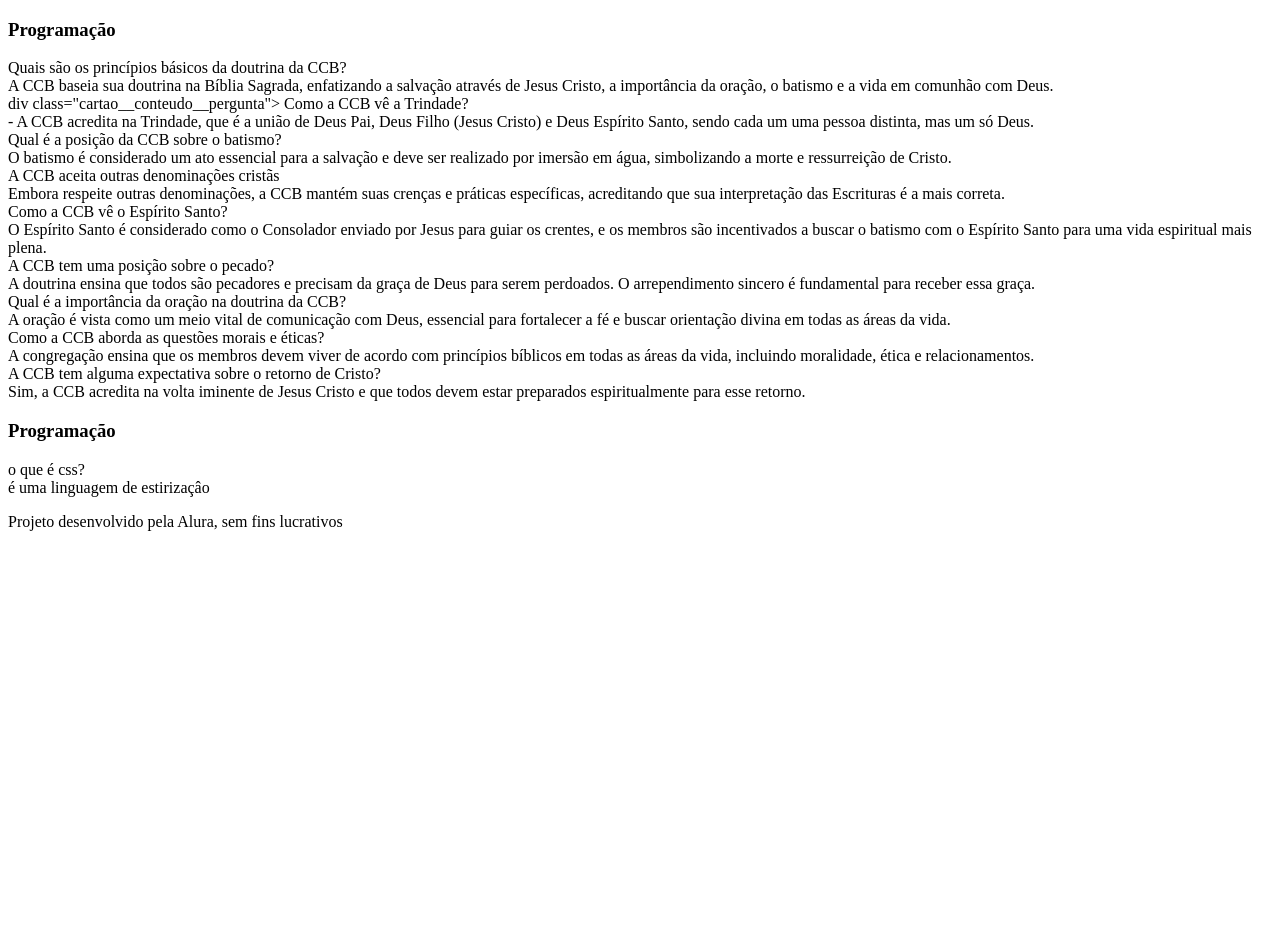
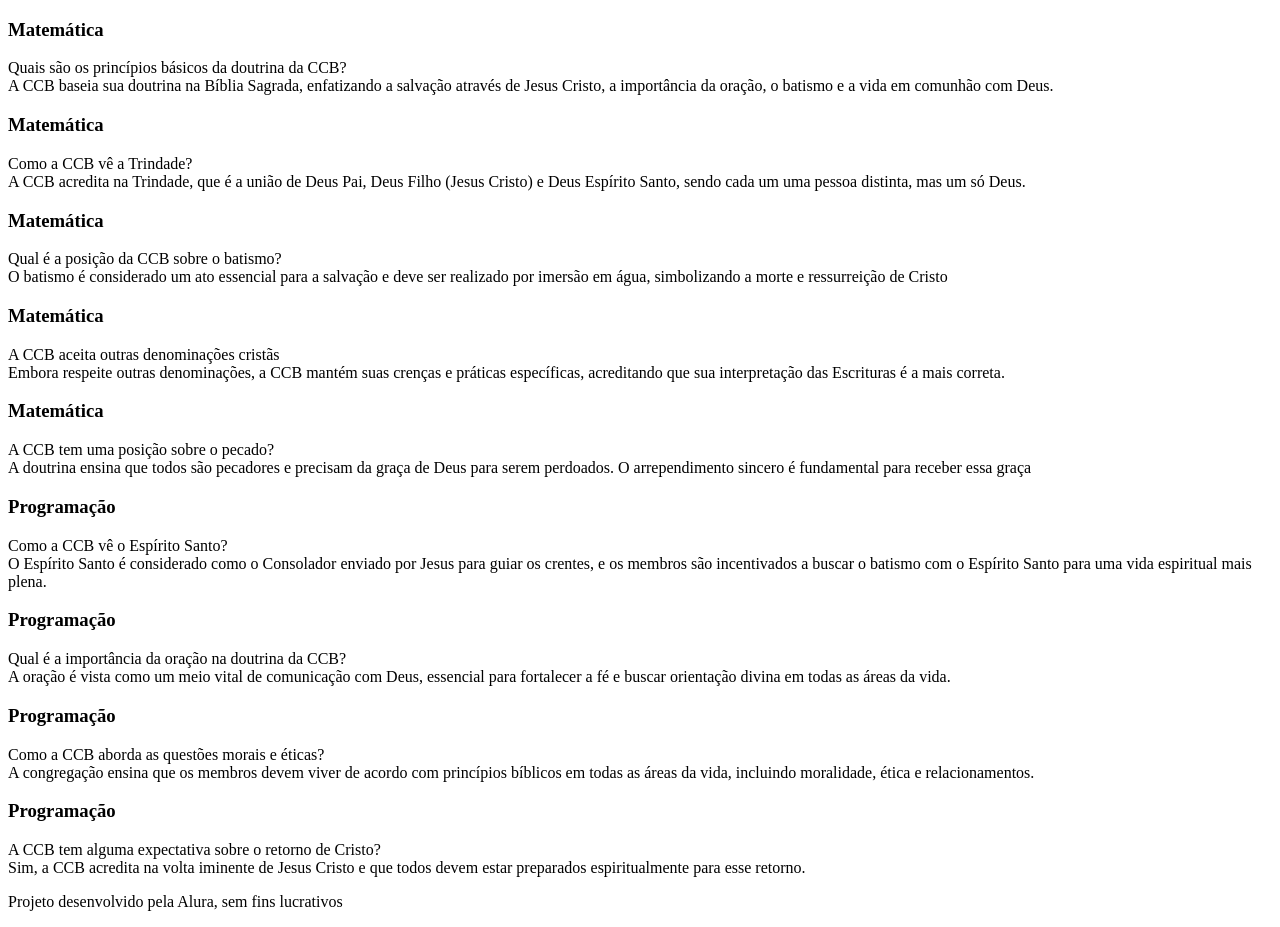
Before and after one commit to carolinecropolato/flashcards, a plain HTML site: page index.html in a window 1280 px wide. Before the commit the page ends 800 px from the top, so only its background shows below. Drawn offline with Linux system fonts and the light colour scheme.

Commit message:
html compreto

```diff
--- a/index.html
+++ b/index.html
@@ -3,46 +3,86 @@
 <head>
     <meta charset="UTF-8">
     <meta name="viewport" content="width=device-width, initial-scale=1.0">
-<title>flashcards</title>
+    <title>Flashcards</title>
 </head>
-
-
-
 <body>
 
 <main>
     <section id="container">
+
+        <article class="cartao">
+            <div class="cartao__conteudo">
+                <h3>Matemática</h3>
+                <div class="cartao__conteudo__pergunta">Quais são os princípios básicos da doutrina da CCB?</div>
+                <div class="cartao__conteudo__resposta"> A CCB baseia sua doutrina na Bíblia Sagrada, enfatizando a salvação através de Jesus Cristo, a importância da oração, o batismo e a vida em comunhão com Deus.</div>
+            </div>
+        </article>
+
+        <article class="cartao">
+            <div class="cartao__conteudo">
+                <h3>Matemática</h3>
+                <div class="cartao__conteudo__pergunta">Como a CCB vê a Trindade?</div>
+                <div class="cartao__conteudo__resposta">A CCB acredita na Trindade, que é a união de Deus Pai, Deus Filho (Jesus Cristo) e Deus Espírito Santo, sendo cada um uma pessoa distinta, mas um só Deus.</div>
+            </div>
+        </article>
+
+        <article class="cartao">
+            <div class="cartao__conteudo">
+                <h3>Matemática</h3>
+                <div class="cartao__conteudo__pergunta">Qual é a posição da CCB sobre o batismo?</div>
+                <div class="cartao__conteudo__resposta">O batismo é considerado um ato essencial para a salvação e deve ser realizado por imersão em água, simbolizando a morte e ressurreição de Cristo</div>
+            </div>
+        </article>
+
+        <article class="cartao">
+            <div class="cartao__conteudo">
+                <h3>Matemática</h3>
+                <div class="cartao__conteudo__pergunta">A CCB aceita outras denominações cristãs</div>
+                <div class="cartao__conteudo__resposta">Embora respeite outras denominações, a CCB mantém suas crenças e práticas específicas, acreditando que sua interpretação das Escrituras é a mais correta.
+<article class="cartao"></article></div>
+            </div>
+        </article>
+
+        <article class="cartao">
+            <div class="cartao__conteudo">
+                <h3>Matemática</h3>
+                <div class="cartao__conteudo__pergunta"> A CCB tem uma posição sobre o pecado?</div>
+                <div class="cartao__conteudo__resposta">A doutrina ensina que todos são pecadores e precisam da graça de Deus para serem perdoados. O arrependimento sincero é fundamental para receber essa graça</div>
+            </div>
+        </article>
+
         <article class="cartao">
             <div class="cartao__conteudo">
                 <h3>Programação</h3>
-<div class="cartao__conteudo__pergunta"> Quais são os princípios básicos da doutrina da CCB?</div>
-<div class="cartao__conteudo__resposta"> A CCB baseia sua doutrina na Bíblia Sagrada, enfatizando a salvação através de Jesus Cristo, a importância da oração, o batismo e a vida em comunhão com Deus.
-</div>
-</div>
-div class="cartao__conteudo__pergunta"> Como a CCB vê a Trindade?</div>
-<div class="cartao__conteudo__resposta"> - A CCB acredita na Trindade, que é a união de Deus Pai, Deus Filho (Jesus Cristo) e Deus Espírito Santo, sendo cada um uma pessoa distinta, mas um só Deus.
-<div class="cartao__conteudo__pergunta"> Qual é a posição da CCB sobre o batismo?</div>
-<div class="cartao__conteudo__resposta">O batismo é considerado um ato essencial para a salvação e deve ser realizado por imersão em água, simbolizando a morte e ressurreição de Cristo.
-<div class="cartao__conteudo__pergunta">A CCB aceita outras denominações cristãs</div>
-<div class="cartao__conteudo__resposta">Embora respeite outras denominações, a CCB mantém suas crenças e práticas específicas, acreditando que sua interpretação das Escrituras é a mais correta.
-<div class="cartao__conteudo__pergunta"> Como a CCB vê o Espírito Santo?</div>
-<div class="cartao__conteudo__resposta">O Espírito Santo é considerado como o Consolador enviado por Jesus para guiar os crentes, e os membros são incentivados a buscar o batismo com o Espírito Santo para uma vida espiritual mais plena.
-<div class="cartao__conteudo__pergunta"> A CCB tem uma posição sobre o pecado?</div>
-<div class="cartao__conteudo__resposta">A doutrina ensina que todos são pecadores e precisam da graça de Deus para serem perdoados. O arrependimento sincero é fundamental para receber essa graça.
-<div class="cartao__conteudo__pergunta"> Qual é a importância da oração na doutrina da CCB?</div>
-<div class="cartao__conteudo__resposta">A oração é vista como um meio vital de comunicação com Deus, essencial para fortalecer a fé e buscar orientação divina em todas as áreas da vida.
-<div class="cartao__conteudo__pergunta"> Como a CCB aborda as questões morais e éticas?</div>
-<div class="cartao__conteudo__resposta"> A congregação ensina que os membros devem viver de acordo com princípios bíblicos em todas as áreas da vida, incluindo moralidade, ética e relacionamentos.
-<div class="cartao__conteudo__pergunta"> A CCB tem alguma expectativa sobre o retorno de Cristo?</div>
-<div class="cartao__conteudo__resposta">Sim, a CCB acredita na volta iminente de Jesus Cristo e que todos devem estar preparados espiritualmente para esse retorno.
+                <div class="cartao__conteudo__pergunta">Como a CCB vê o Espírito Santo?</div>
+                <div class="cartao__conteudo__resposta">O Espírito Santo é considerado como o Consolador enviado por Jesus para guiar os crentes, e os membros são incentivados a buscar o batismo com o Espírito Santo para uma vida espiritual mais plena.</div>
             </div>
         </article>
+
+        <article class="cartao">
+            <div class="cartao__conteudo">
                 <h3>Programação</h3>
-<div class="cartao__conteudo__pergunta"> o que é css?</div>
-<div class="cartao__conteudo__resposta">é uma linguagem de estirizaçâo</div>
-
+                <div class="cartao__conteudo__pergunta">Qual é a importância da oração na doutrina da CCB?</div>
+                <div class="cartao__conteudo__resposta">A oração é vista como um meio vital de comunicação com Deus, essencial para fortalecer a fé e buscar orientação divina em todas as áreas da vida.</div>
             </div>
         </article>
+
+        <article class="cartao">
+            <div class="cartao__conteudo">
+                <h3>Programação</h3>
+                <div class="cartao__conteudo__pergunta">Como a CCB aborda as questões morais e éticas?</div>
+                <div class="cartao__conteudo__resposta">A congregação ensina que os membros devem viver de acordo com princípios bíblicos em todas as áreas da vida, incluindo moralidade, ética e relacionamentos.</div>
+            </div>
+        </article>
+
+        <article class="cartao">
+            <div class="cartao__conteudo">
+                <h3>Programação</h3>
+                <div class="cartao__conteudo__pergunta"> A CCB tem alguma expectativa sobre o retorno de Cristo?</div>
+                <div class="cartao__conteudo__resposta">Sim, a CCB acredita na volta iminente de Jesus Cristo e que todos devem estar preparados espiritualmente para esse retorno.</div>
+            </div>
+        </article>
+
     </section>
 </main>
 
@@ -51,9 +91,4 @@
 </footer>
 
 </body>
-
-
-
-
-
 </html>
```
Lines whose indentation alone changed are shown as unchanged.
